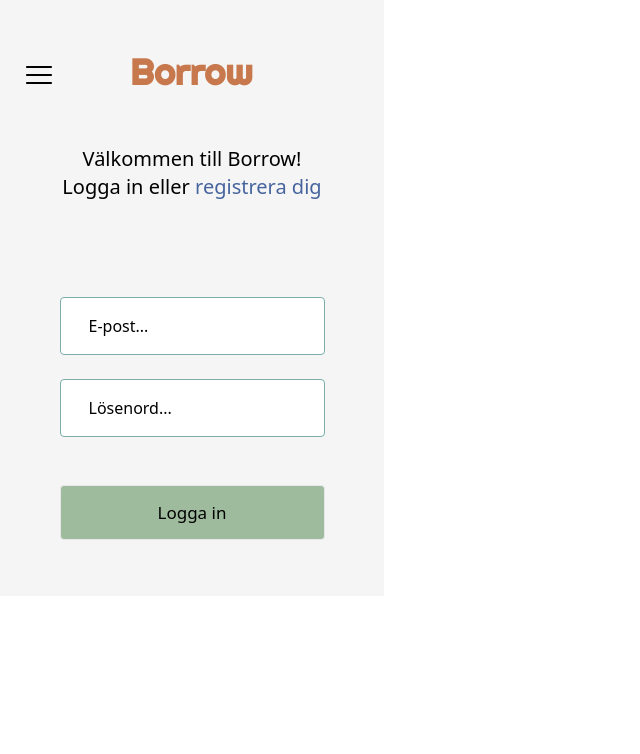
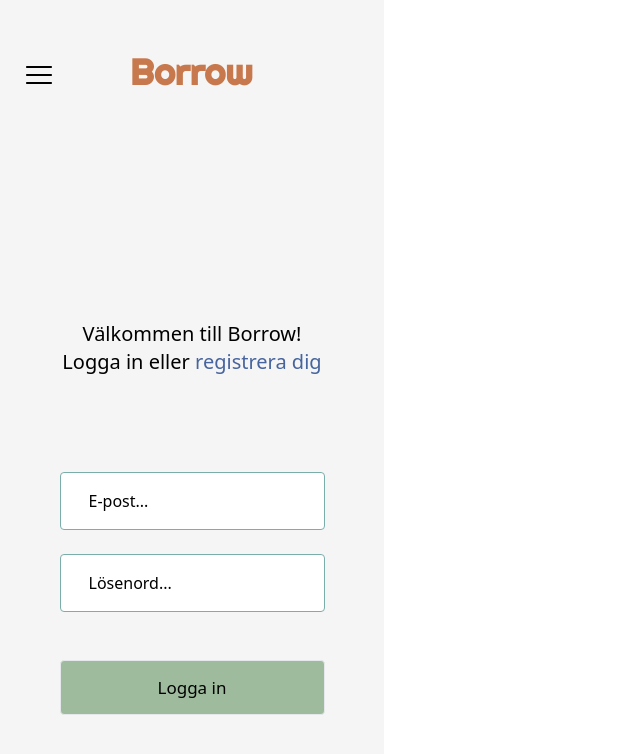
Before and after one commit to Guido-Pierri/borrow-app, a Next.js app: page /login in a window 1280 px wide. Shown: the top 754 px of the page, without its empty margins (0-640 px from the left). Built offline with nearby package versions, Linux system fonts and the light colour scheme.

Commit message:
login fix undergoing

```diff
--- a/p-components/logIn.tsx
+++ b/p-components/logIn.tsx
@@ -33,15 +33,19 @@ function LogIn() {
   }
 
   return (
-    <div className=" flex items-center justify-center text-center font-sans bg-[#F5F5F5] ">
+    <div className=" flex items-center justify-center text-center font-sans bg-[#F5F5F5] h-screen">
+      <div>
         <div>
           <Link href={"/"}>
-          <h1 className="text-xl font-[500]">Välkommen till Borrow!</h1>
-          <p className="text-xl">
+            <h1 className="text-xl font-[500] text-black">
+              Välkommen till Borrow!
+            </h1>
+            <p className="text-xl text-black">
               Logga in eller{" "}
               <span className="text-[#46649D]">registrera dig</span>
             </p>
           </Link>
+        </div>
         <br />
         <br />
         {/*<div className=" justify-center ml-2 mt-12 ">
@@ -74,7 +78,7 @@ function LogIn() {
         >
           <label>
             <input
-              className="rounded py-4 px-7 border w-[265px] border-[#7BAEAB] placeholder-[#000000]"
+              className="rounded py-4 px-7 border w-[265px] border-[#7BAEAB] placeholder-[#000000] bg-[#FFF]"
               placeholder="E-post..."
               type="email"
               onChange={(e) => {
@@ -93,7 +97,7 @@ function LogIn() {
           <label>
             <br />
             <input
-              className="rounded py-4 px-7 border w-[265px] border-[#7BAEAB] placeholder-[#000000] "
+              className="rounded py-4 px-7 border w-[265px] border-[#7BAEAB] placeholder-[#000000] bg-[#FFF]"
               placeholder="Lösenord..."
               type="password"
               onChange={(e) => {
```
Lines whose indentation alone changed are shown as unchanged.
